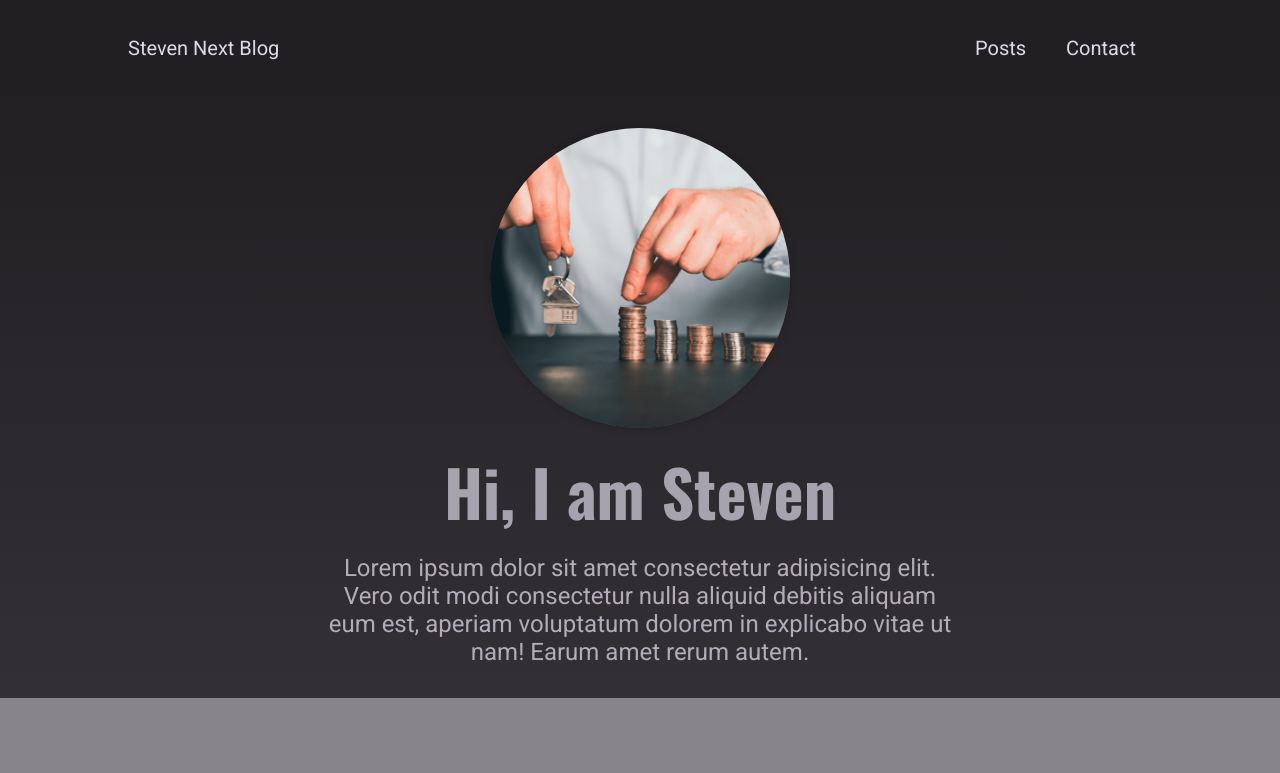
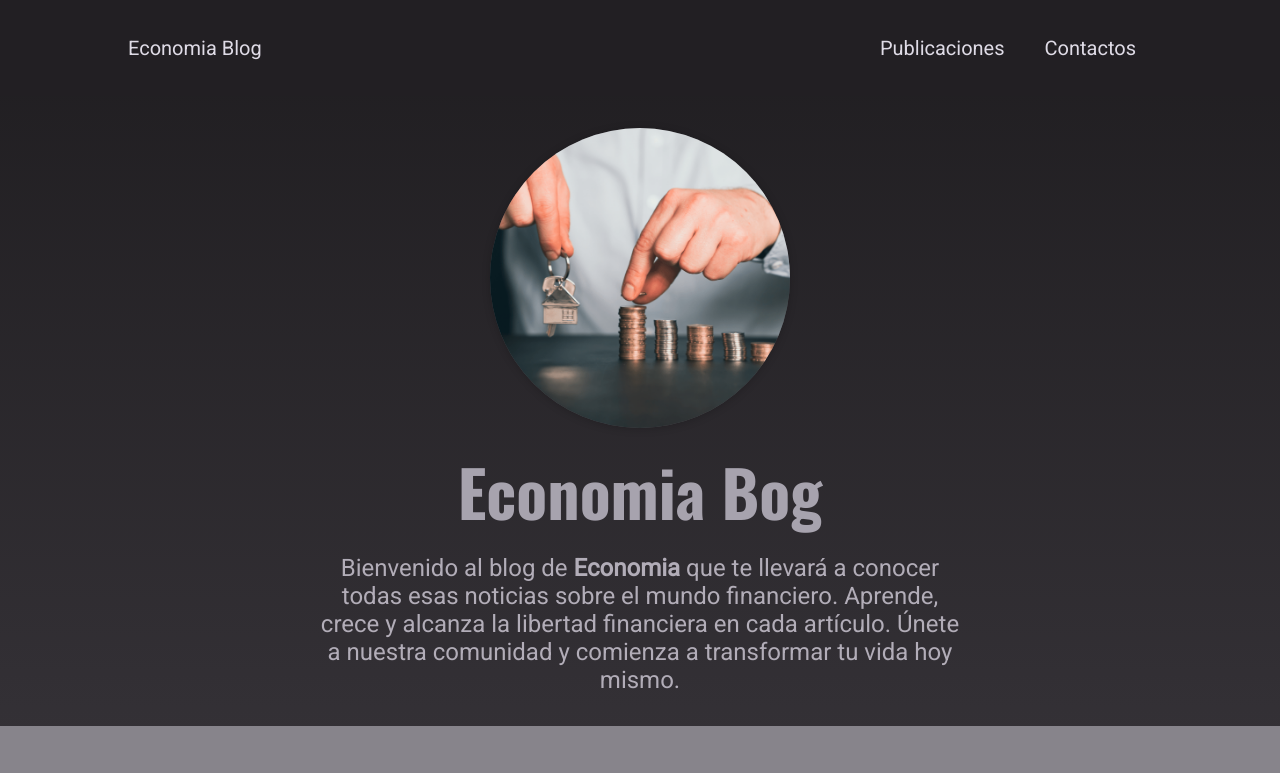
Before and after one commit to StevenMM23/myBlogSiteNextJS, a Next.js app: page / in a window 1280 px wide. Shown: the top 773 px of the page. Built offline with nearby package versions, Linux system fonts and the light colour scheme.

Commit message:
Actualización al español

```diff
--- a/components/home-page/featured-posts.js
+++ b/components/home-page/featured-posts.js
@@ -4,7 +4,7 @@ import { PostsGrids } from "../posts/posts-grid";
 const FeaturedPost = (props) => {
   return (
     <section className={classes.latest}>
-      <h2>Featured Post</h2>
+      <h2>Publicaciones</h2>
       <PostsGrids posts={props.posts} />
     </section>
   );
--- a/components/home-page/hero.js
+++ b/components/home-page/hero.js
@@ -12,11 +12,12 @@ const Hero = () => {
           height={300}
         />
       </div>
-      <h1 className={classes.h1}>Hi, I am Steven</h1>
+      <h1 className={classes.h1}>Economia Bog</h1>
       <p className={classes.p}>
-        Lorem ipsum dolor sit amet consectetur adipisicing elit. Vero odit modi
-        consectetur nulla aliquid debitis aliquam eum est, aperiam voluptatum
-        dolorem in explicabo vitae ut nam! Earum amet rerum autem.
+        Bienvenido al blog de <b>Economia</b> que te llevará a conocer todas
+        esas noticias sobre el mundo financiero. Aprende, crece y alcanza la
+        libertad financiera en cada artículo. Únete a nuestra comunidad y
+        comienza a transformar tu vida hoy mismo.
       </p>
     </section>
   );
--- a/components/layout/logo.js
+++ b/components/layout/logo.js
@@ -1,7 +1,7 @@
 import React from "react";
 import classes from "./logo.module.css";
 const Logo = () => {
-  return <div className={classes.Logo}>Steven Next Blog</div>;
+  return <div className={classes.Logo}>Economia Blog</div>;
 };
 
 export default Logo;
--- a/components/layout/main-navigation.js
+++ b/components/layout/main-navigation.js
@@ -12,10 +12,10 @@ const MainNavegation = () => {
       <nav>
         <ul>
           <li>
-            <Link href={"/posts"}>Posts</Link>
+            <Link href={"/posts"}>Publicaciones</Link>
           </li>
           <li>
-            <Link href={"/contact"}>Contact</Link>
+            <Link href={"/contact"}>Contactos</Link>
           </li>
         </ul>
       </nav>
--- a/components/posts/all-posts.js
+++ b/components/posts/all-posts.js
@@ -4,11 +4,10 @@ import { PostsGrids } from "./posts-grid";
 const AllPosts = (props) => {
   return (
     <section className={classes.posts}>
-      <h1>All Posts</h1>
+      <h1>Todas las publicaciones</h1>
       <PostsGrids posts={props.posts} />
     </section>
   );
 };
 
-
 export default AllPosts;
--- a/pages/index.js
+++ b/pages/index.js
@@ -8,7 +8,7 @@ export default function HomePage(props) {
   return (
     <>
       <Head>
-        <title>Steven Blog</title>
+        <title>Economia Blog</title>
         <meta
           name="description"
           content="I post about programming and web development"
```
Also changed, not shown: components/contact/contact-form.js (+5 -5 lines).
